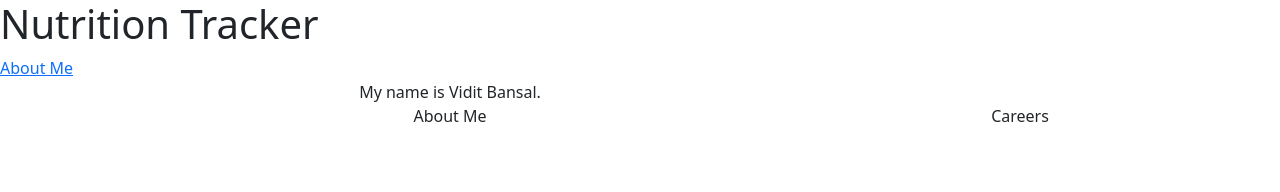
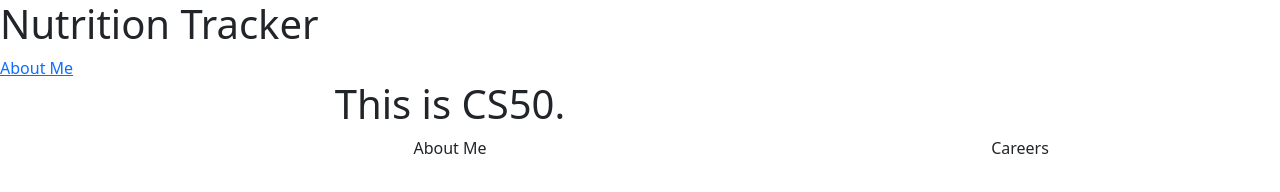
Before and after one commit to leoofvinci/leoofvinci.github.io, a plain HTML site: page index.html in a window 1280 px wide. Drawn offline with nearby package versions, Linux system fonts and the light colour scheme.

Commit message:
Test 4 on Grid

```diff
--- a/index.html
+++ b/index.html
@@ -12,12 +12,12 @@
         <div class="container text-center">
             <!-- Stack the columns on mobile by making one full-width and the other half-width -->
             <div class="row">
-                <div class="col-md-8 left">My name is Vidit Bansal.</div>
-                <div class="col-md-8">About Me </div>
+                <div class="col-md-8 left"> <h1>  This is CS50. </h1></div>
+                <div class="col-md-8"> About Me </div>
                 <div class="col-6 col-md-4 right"> Careers </div>
             </div>
 
-          </div>
+        </div>
 
     </body>
 
```
